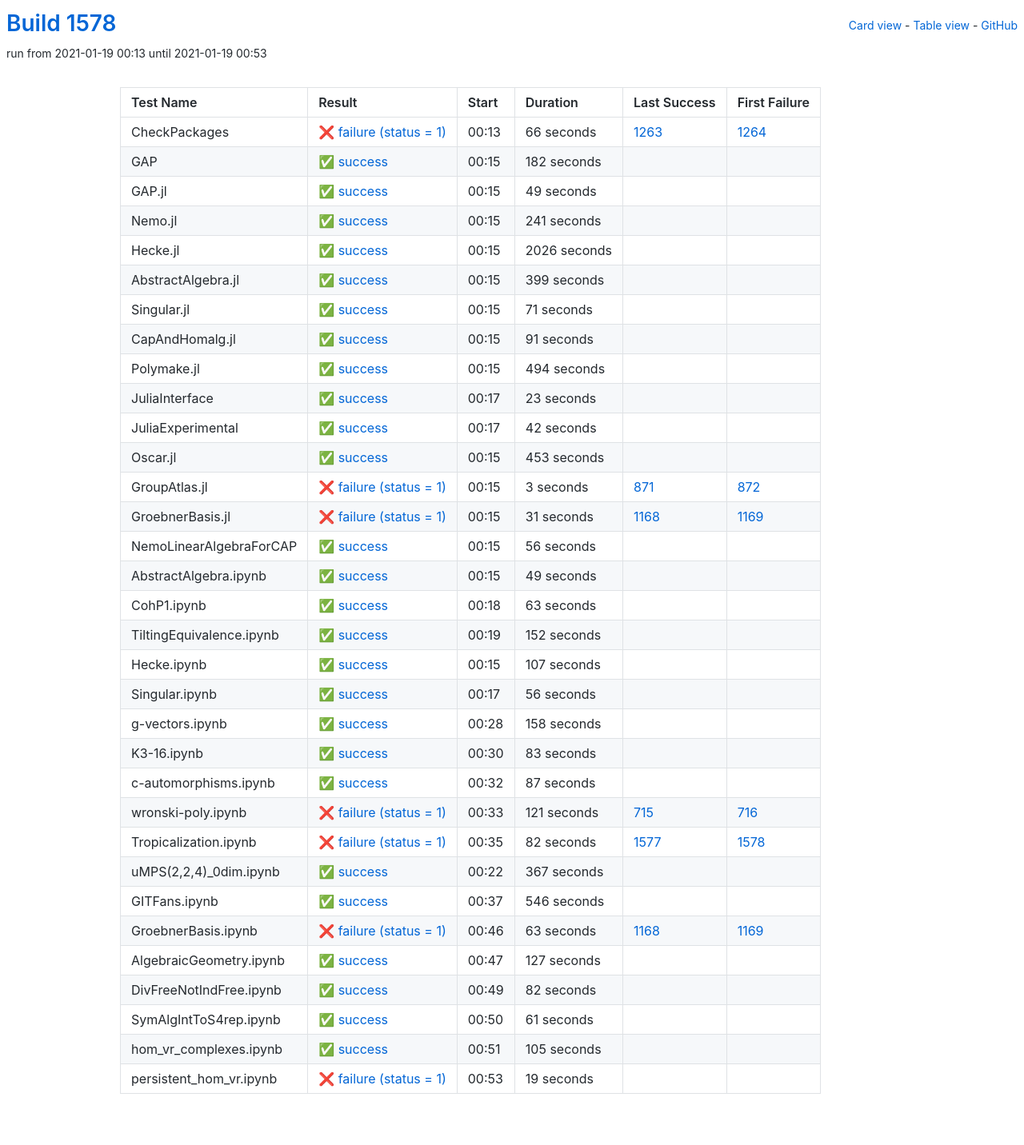
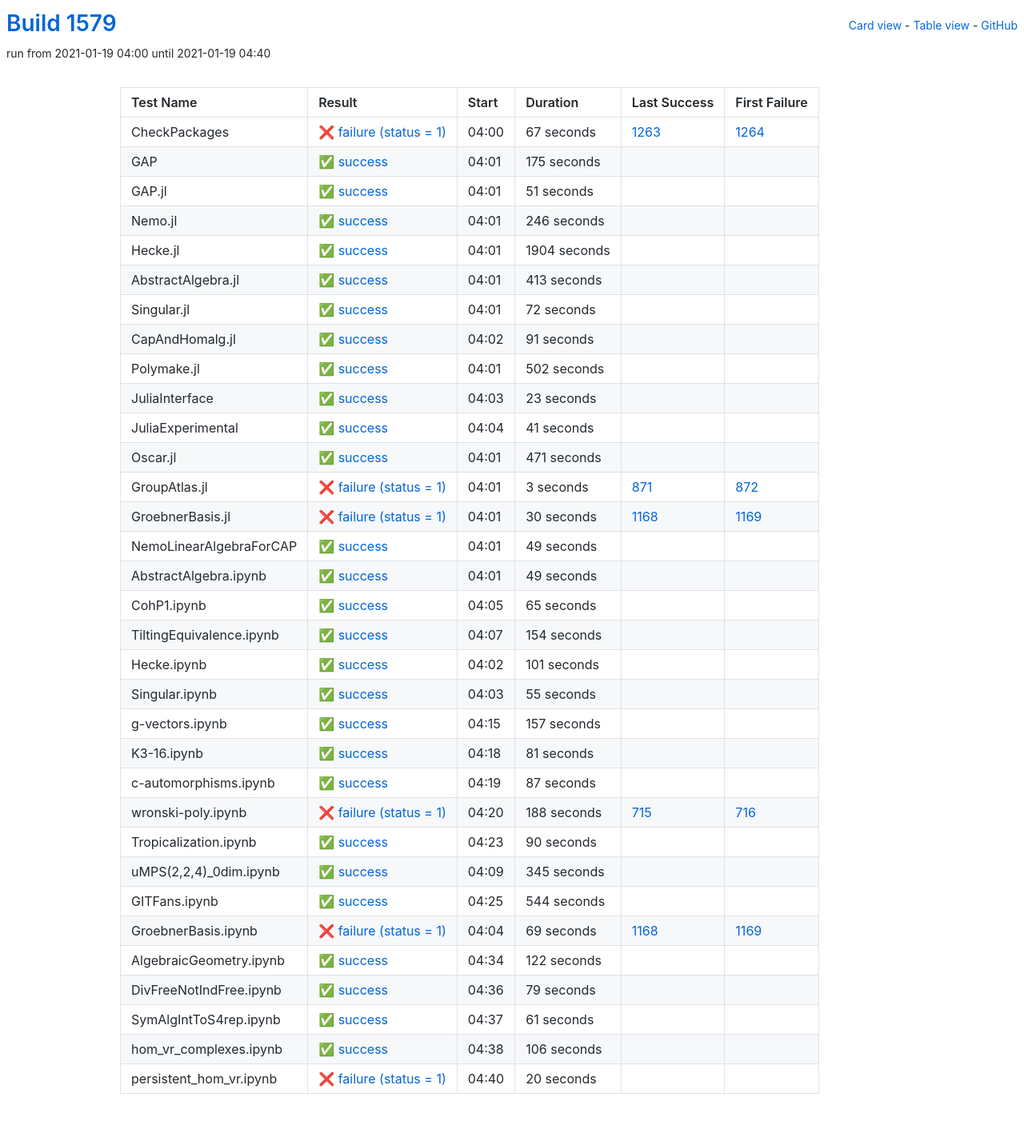
Before and after one commit to oscar-system/oscar-ci-status-stable, a Jekyll site: the page built from table.html, in a window 1280 px wide. Shown: the whole page at 80% size. Built offline with Jekyll 4.4.1, drawn with Linux system fonts in a browser that asks for light colours.

Commit message:
Build #1579

```diff
--- a/_data/ci.yml
+++ b/_data/ci.yml
@@ -1,6 +1,6 @@
 ---
-build: 1578
-build_url: https://oscarci.mathematik.uni-kl.de/job/oscar-stable/1578/
+build: 1579
+build_url: https://oscarci.mathematik.uni-kl.de/job/oscar-stable/1579/
 job: oscar-stable
 organization: oscar-system
 repo: oscar-ci-status-stable
@@ -8,92 +8,92 @@ repourl: https://github.com/oscar-system/oscar-ci-status-stable
 tests:
 - name: CheckPackages
   id: checkpackages
-  log: https://oscarci.mathematik.uni-kl.de/job/oscar-stable/1578/artifact/logs/build-1578/CheckPackages.log
-  start: 2021-01-19 00:13
+  log: https://oscarci.mathematik.uni-kl.de/job/oscar-stable/1579/artifact/logs/build-1579/CheckPackages.log
+  start: 2021-01-19 04:00
   success: false
   exitcode: 1
   status: failure
-  duration: 66
+  duration: 67
   last_success: 1263
   last_success_url: https://oscarci.mathematik.uni-kl.de/job/oscar-stable/1263/
   first_failure: 1264
   first_failure_url: https://oscarci.mathematik.uni-kl.de/job/oscar-stable/1264/
 - name: GAP
   id: gap
-  log: https://oscarci.mathematik.uni-kl.de/job/oscar-stable/1578/artifact/logs/build-1578/GAP.log
-  start: 2021-01-19 00:15
+  log: https://oscarci.mathematik.uni-kl.de/job/oscar-stable/1579/artifact/logs/build-1579/GAP.log
+  start: 2021-01-19 04:01
   success: true
   exitcode: 0
   status: success
-  duration: 182
+  duration: 175
   last_success: false
   last_success_url:
   first_failure: false
   first_failure_url:
 - name: GAP.jl
   id: gap-jl
-  log: https://oscarci.mathematik.uni-kl.de/job/oscar-stable/1578/artifact/logs/build-1578/GAP.jl.log
-  start: 2021-01-19 00:15
+  log: https://oscarci.mathematik.uni-kl.de/job/oscar-stable/1579/artifact/logs/build-1579/GAP.jl.log
+  start: 2021-01-19 04:01
   success: true
   exitcode: 0
   status: success
-  duration: 49
+  duration: 51
   last_success: false
   last_success_url:
   first_failure: false
   first_failure_url:
 - name: Nemo.jl
   id: nemo-jl
-  log: https://oscarci.mathematik.uni-kl.de/job/oscar-stable/1578/artifact/logs/build-1578/Nemo.jl.log
-  start: 2021-01-19 00:15
+  log: https://oscarci.mathematik.uni-kl.de/job/oscar-stable/1579/artifact/logs/build-1579/Nemo.jl.log
+  start: 2021-01-19 04:01
   success: true
   exitcode: 0
   status: success
-  duration: 241
+  duration: 246
   last_success: false
   last_success_url:
   first_failure: false
   first_failure_url:
 - name: Hecke.jl
   id: hecke-jl
-  log: https://oscarci.mathematik.uni-kl.de/job/oscar-stable/1578/artifact/logs/build-1578/Hecke.jl.log
-  start: 2021-01-19 00:15
+  log: https://oscarci.mathematik.uni-kl.de/job/oscar-stable/1579/artifact/logs/build-1579/Hecke.jl.log
+  start: 2021-01-19 04:01
   success: true
   exitcode: 0
   status: success
-  duration: 2026
+  duration: 1904
   last_success: false
   last_success_url:
   first_failure: false
   first_failure_url:
 - name: AbstractAlgebra.jl
   id: abstractalgebra-jl
-  log: https://oscarci.mathematik.uni-kl.de/job/oscar-stable/1578/artifact/logs/build-1578/AbstractAlgebra.jl.log
-  start: 2021-01-19 00:15
+  log: https://oscarci.mathematik.uni-kl.de/job/oscar-stable/1579/artifact/logs/build-1579/AbstractAlgebra.jl.log
+  start: 2021-01-19 04:01
   success: true
   exitcode: 0
   status: success
-  duration: 399
+  duration: 413
   last_success: false
   last_success_url:
   first_failure: false
   first_failure_url:
 - name: Singular.jl
   id: singular-jl
-  log: https://oscarci.mathematik.uni-kl.de/job/oscar-stable/1578/artifact/logs/build-1578/Singular.jl.log
-  start: 2021-01-19 00:15
+  log: https://oscarci.mathematik.uni-kl.de/job/oscar-stable/1579/artifact/logs/build-1579/Singular.jl.log
+  start: 2021-01-19 04:01
   success: true
   exitcode: 0
   status: success
-  duration: 71
+  duration: 72
   last_success: false
   last_success_url:
   first_failure: false
   first_failure_url:
 - name: CapAndHomalg.jl
   id: capandhomalg-jl
-  log: https://oscarci.mathematik.uni-kl.de/job/oscar-stable/1578/artifact/logs/build-1578/CapAndHomalg.jl.log
-  start: 2021-01-19 00:15
+  log: https://oscarci.mathematik.uni-kl.de/job/oscar-stable/1579/artifact/logs/build-1579/CapAndHomalg.jl.log
+  start: 2021-01-19 04:02
   success: true
   exitcode: 0
   status: success
@@ -104,20 +104,20 @@ tests:
   first_failure_url:
 - name: Polymake.jl
   id: polymake-jl
-  log: https://oscarci.mathematik.uni-kl.de/job/oscar-stable/1578/artifact/logs/build-1578/Polymake.jl.log
-  start: 2021-01-19 00:15
+  log: https://oscarci.mathematik.uni-kl.de/job/oscar-stable/1579/artifact/logs/build-1579/Polymake.jl.log
+  start: 2021-01-19 04:01
   success: true
   exitcode: 0
   status: success
-  duration: 494
+  duration: 502
   last_success: false
   last_success_url:
   first_failure: false
   first_failure_url:
 - name: JuliaInterface
   id: juliainterface
-  log: https://oscarci.mathematik.uni-kl.de/job/oscar-stable/1578/artifact/logs/build-1578/JuliaInterface.log
-  start: 2021-01-19 00:17
+  log: https://oscarci.mathematik.uni-kl.de/job/oscar-stable/1579/artifact/logs/build-1579/JuliaInterface.log
+  start: 2021-01-19 04:03
   success: true
   exitcode: 0
   status: success
@@ -128,32 +128,32 @@ tests:
   first_failure_url:
 - name: JuliaExperimental
   id: juliaexperimental
-  log: https://oscarci.mathematik.uni-kl.de/job/oscar-stable/1578/artifact/logs/build-1578/JuliaExperimental.log
-  start: 2021-01-19 00:17
+  log: https://oscarci.mathematik.uni-kl.de/job/oscar-stable/1579/artifact/logs/build-1579/JuliaExperimental.log
+  start: 2021-01-19 04:04
   success: true
   exitcode: 0
   status: success
-  duration: 42
+  duration: 41
   last_success: false
   last_success_url:
   first_failure: false
   first_failure_url:
 - name: Oscar.jl
   id: oscar-jl
-  log: https://oscarci.mathematik.uni-kl.de/job/oscar-stable/1578/artifact/logs/build-1578/Oscar.jl.log
-  start: 2021-01-19 00:15
+  log: https://oscarci.mathematik.uni-kl.de/job/oscar-stable/1579/artifact/logs/build-1579/Oscar.jl.log
+  start: 2021-01-19 04:01
   success: true
   exitcode: 0
   status: success
-  duration: 453
+  duration: 471
   last_success: false
   last_success_url:
   first_failure: false
   first_failure_url:
 - name: GroupAtlas.jl
   id: groupatlas-jl
-  log: https://oscarci.mathematik.uni-kl.de/job/oscar-stable/1578/artifact/logs/build-1578/GroupAtlas.jl.log
-  start: 2021-01-19 00:15
+  log: https://oscarci.mathematik.uni-kl.de/job/oscar-stable/1579/artifact/logs/build-1579/GroupAtlas.jl.log
+  start: 2021-01-19 04:01
   success: false
   exitcode: 1
   status: failure
@@ -164,32 +164,32 @@ tests:
   first_failure_url: https://oscarci.mathematik.uni-kl.de/job/oscar-stable/872/
 - name: GroebnerBasis.jl
   id: groebnerbasis-jl
-  log: https://oscarci.mathematik.uni-kl.de/job/oscar-stable/1578/artifact/logs/build-1578/GroebnerBasis.jl.log
-  start: 2021-01-19 00:15
+  log: https://oscarci.mathematik.uni-kl.de/job/oscar-stable/1579/artifact/logs/build-1579/GroebnerBasis.jl.log
+  start: 2021-01-19 04:01
   success: false
   exitcode: 1
   status: failure
-  duration: 31
+  duration: 30
   last_success: 1168
   last_success_url: https://oscarci.mathematik.uni-kl.de/job/oscar-stable/1168/
   first_failure: 1169
   first_failure_url: https://oscarci.mathematik.uni-kl.de/job/oscar-stable/1169/
 - name: NemoLinearAlgebraForCAP
   id: nemolinearalgebraforcap
-  log: https://oscarci.mathematik.uni-kl.de/job/oscar-stable/1578/artifact/logs/build-1578/NemoLinearAlgebraForCAP.log
-  start: 2021-01-19 00:15
+  log: https://oscarci.mathematik.uni-kl.de/job/oscar-stable/1579/artifact/logs/build-1579/NemoLinearAlgebraForCAP.log
+  start: 2021-01-19 04:01
   success: true
   exitcode: 0
   status: success
-  duration: 56
+  duration: 49
   last_success: false
   last_success_url:
   first_failure: false
   first_failure_url:
 - name: AbstractAlgebra.ipynb
   id: abstractalgebra-ipynb
-  log: https://oscarci.mathematik.uni-kl.de/job/oscar-stable/1578/artifact/logs/build-1578/AbstractAlgebra.ipynb.log
-  start: 2021-01-19 00:15
+  log: https://oscarci.mathematik.uni-kl.de/job/oscar-stable/1579/artifact/logs/build-1579/AbstractAlgebra.ipynb.log
+  start: 2021-01-19 04:01
   success: true
   exitcode: 0
   status: success
@@ -200,80 +200,80 @@ tests:
   first_failure_url:
 - name: CohP1.ipynb
   id: cohp1-ipynb
-  log: https://oscarci.mathematik.uni-kl.de/job/oscar-stable/1578/artifact/logs/build-1578/CohP1.ipynb.log
-  start: 2021-01-19 00:18
+  log: https://oscarci.mathematik.uni-kl.de/job/oscar-stable/1579/artifact/logs/build-1579/CohP1.ipynb.log
+  start: 2021-01-19 04:05
   success: true
   exitcode: 0
   status: success
-  duration: 63
+  duration: 65
   last_success: false
   last_success_url:
   first_failure: false
   first_failure_url:
 - name: TiltingEquivalence.ipynb
   id: tiltingequivalence-ipynb
-  log: https://oscarci.mathematik.uni-kl.de/job/oscar-stable/1578/artifact/logs/build-1578/TiltingEquivalence.ipynb.log
-  start: 2021-01-19 00:19
+  log: https://oscarci.mathematik.uni-kl.de/job/oscar-stable/1579/artifact/logs/build-1579/TiltingEquivalence.ipynb.log
+  start: 2021-01-19 04:07
   success: true
   exitcode: 0
   status: success
-  duration: 152
+  duration: 154
   last_success: false
   last_success_url:
   first_failure: false
   first_failure_url:
 - name: Hecke.ipynb
   id: hecke-ipynb
-  log: https://oscarci.mathematik.uni-kl.de/job/oscar-stable/1578/artifact/logs/build-1578/Hecke.ipynb.log
-  start: 2021-01-19 00:15
+  log: https://oscarci.mathematik.uni-kl.de/job/oscar-stable/1579/artifact/logs/build-1579/Hecke.ipynb.log
+  start: 2021-01-19 04:02
   success: true
   exitcode: 0
   status: success
-  duration: 107
+  duration: 101
   last_success: false
   last_success_url:
   first_failure: false
   first_failure_url:
 - name: Singular.ipynb
   id: singular-ipynb
-  log: https://oscarci.mathematik.uni-kl.de/job/oscar-stable/1578/artifact/logs/build-1578/Singular.ipynb.log
-  start: 2021-01-19 00:17
+  log: https://oscarci.mathematik.uni-kl.de/job/oscar-stable/1579/artifact/logs/build-1579/Singular.ipynb.log
+  start: 2021-01-19 04:03
   success: true
   exitcode: 0
   status: success
-  duration: 56
+  duration: 55
   last_success: false
   last_success_url:
   first_failure: false
   first_failure_url:
 - name: g-vectors.ipynb
   id: g-vectors-ipynb
-  log: https://oscarci.mathematik.uni-kl.de/job/oscar-stable/1578/artifact/logs/build-1578/g-vectors.ipynb.log
-  start: 2021-01-19 00:28
+  log: https://oscarci.mathematik.uni-kl.de/job/oscar-stable/1579/artifact/logs/build-1579/g-vectors.ipynb.log
+  start: 2021-01-19 04:15
   success: true
   exitcode: 0
   status: success
-  duration: 158
+  duration: 157
   last_success: false
   last_success_url:
   first_failure: false
   first_failure_url:
 - name: K3-16.ipynb
   id: k3-16-ipynb
-  log: https://oscarci.mathematik.uni-kl.de/job/oscar-stable/1578/artifact/logs/build-1578/K3-16.ipynb.log
-  start: 2021-01-19 00:30
+  log: https://oscarci.mathematik.uni-kl.de/job/oscar-stable/1579/artifact/logs/build-1579/K3-16.ipynb.log
+  start: 2021-01-19 04:18
   success: true
   exitcode: 0
   status: success
-  duration: 83
+  duration: 81
   last_success: false
   last_success_url:
   first_failure: false
   first_failure_url:
 - name: c-automorphisms.ipynb
   id: c-automorphisms-ipynb
-  log: https://oscarci.mathematik.uni-kl.de/job/oscar-stable/1578/artifact/logs/build-1578/c-automorphisms.ipynb.log
-  start: 2021-01-19 00:32
+  log: https://oscarci.mathematik.uni-kl.de/job/oscar-stable/1579/artifact/logs/build-1579/c-automorphisms.ipynb.log
+  start: 2021-01-19 04:19
   success: true
   exitcode: 0
   status: success
@@ -284,92 +284,92 @@ tests:
   first_failure_url:
 - name: wronski-poly.ipynb
   id: wronski-poly-ipynb
-  log: https://oscarci.mathematik.uni-kl.de/job/oscar-stable/1578/artifact/logs/build-1578/wronski-poly.ipynb.log
-  start: 2021-01-19 00:33
+  log: https://oscarci.mathematik.uni-kl.de/job/oscar-stable/1579/artifact/logs/build-1579/wronski-poly.ipynb.log
+  start: 2021-01-19 04:20
   success: false
   exitcode: 1
   status: failure
-  duration: 121
+  duration: 188
   last_success: 715
   last_success_url: https://oscarci.mathematik.uni-kl.de/job/oscar-stable/715/
   first_failure: 716
   first_failure_url: https://oscarci.mathematik.uni-kl.de/job/oscar-stable/716/
 - name: Tropicalization.ipynb
   id: tropicalization-ipynb
-  log: https://oscarci.mathematik.uni-kl.de/job/oscar-stable/1578/artifact/logs/build-1578/Tropicalization.ipynb.log
-  start: 2021-01-19 00:35
-  success: false
-  exitcode: 1
-  status: failure
-  duration: 82
-  last_success: 1577
-  last_success_url: https://oscarci.mathematik.uni-kl.de/job/oscar-stable/1577/
-  first_failure: 1578
-  first_failure_url: https://oscarci.mathematik.uni-kl.de/job/oscar-stable/1578/
-- name: uMPS(2,2,4)_0dim.ipynb
-  id: umps-2-2-4-0dim-ipynb
-  log: https://oscarci.mathematik.uni-kl.de/job/oscar-stable/1578/artifact/logs/build-1578/uMPS-2-2-4-_0dim.ipynb.log
-  start: 2021-01-19 00:22
+  log: https://oscarci.mathematik.uni-kl.de/job/oscar-stable/1579/artifact/logs/build-1579/Tropicalization.ipynb.log
+  start: 2021-01-19 04:23
   success: true
   exitcode: 0
   status: success
-  duration: 367
+  duration: 90
+  last_success: false
+  last_success_url:
+  first_failure: false
+  first_failure_url:
+- name: uMPS(2,2,4)_0dim.ipynb
+  id: umps-2-2-4-0dim-ipynb
+  log: https://oscarci.mathematik.uni-kl.de/job/oscar-stable/1579/artifact/logs/build-1579/uMPS-2-2-4-_0dim.ipynb.log
+  start: 2021-01-19 04:09
+  success: true
+  exitcode: 0
+  status: success
+  duration: 345
   last_success: false
   last_success_url:
   first_failure: false
   first_failure_url:
 - name: GITFans.ipynb
   id: gitfans-ipynb
-  log: https://oscarci.mathematik.uni-kl.de/job/oscar-stable/1578/artifact/logs/build-1578/GITFans.ipynb.log
-  start: 2021-01-19 00:37
+  log: https://oscarci.mathematik.uni-kl.de/job/oscar-stable/1579/artifact/logs/build-1579/GITFans.ipynb.log
+  start: 2021-01-19 04:25
   success: true
   exitcode: 0
   status: success
-  duration: 546
+  duration: 544
   last_success: false
   last_success_url:
   first_failure: false
   first_failure_url:
 - name: GroebnerBasis.ipynb
   id: groebnerbasis-ipynb
-  log: https://oscarci.mathematik.uni-kl.de/job/oscar-stable/1578/artifact/logs/build-1578/GroebnerBasis.ipynb.log
-  start: 2021-01-19 00:46
+  log: https://oscarci.mathematik.uni-kl.de/job/oscar-stable/1579/artifact/logs/build-1579/GroebnerBasis.ipynb.log
+  start: 2021-01-19 04:04
   success: false
   exitcode: 1
   status: failure
-  duration: 63
+  duration: 69
   last_success: 1168
   last_success_url: https://oscarci.mathematik.uni-kl.de/job/oscar-stable/1168/
   first_failure: 1169
   first_failure_url: https://oscarci.mathematik.uni-kl.de/job/oscar-stable/1169/
 - name: AlgebraicGeometry.ipynb
   id: algebraicgeometry-ipynb
-  log: https://oscarci.mathematik.uni-kl.de/job/oscar-stable/1578/artifact/logs/build-1578/AlgebraicGeometry.ipynb.log
-  start: 2021-01-19 00:47
+  log: https://oscarci.mathematik.uni-kl.de/job/oscar-stable/1579/artifact/logs/build-1579/AlgebraicGeometry.ipynb.log
+  start: 2021-01-19 04:34
   success: true
   exitcode: 0
   status: success
-  duration: 127
+  duration: 122
   last_success: false
   last_success_url:
   first_failure: false
   first_failure_url:
 - name: DivFreeNotIndFree.ipynb
   id: divfreenotindfree-ipynb
-  log: https://oscarci.mathematik.uni-kl.de/job/oscar-stable/1578/artifact/logs/build-1578/DivFreeNotIndFree.ipynb.log
-  start: 2021-01-19 00:49
+  log: https://oscarci.mathematik.uni-kl.de/job/oscar-stable/1579/artifact/logs/build-1579/DivFreeNotIndFree.ipynb.log
+  start: 2021-01-19 04:36
   success: true
   exitcode: 0
   status: success
-  duration: 82
+  duration: 79
   last_success: false
   last_success_url:
   first_failure: false
   first_failure_url:
 - name: SymAlgIntToS4rep.ipynb
   id: symalginttos4rep-ipynb
-  log: https://oscarci.mathematik.uni-kl.de/job/oscar-stable/1578/artifact/logs/build-1578/SymAlgIntToS4rep.ipynb.log
-  start: 2021-01-19 00:50
+  log: https://oscarci.mathematik.uni-kl.de/job/oscar-stable/1579/artifact/logs/build-1579/SymAlgIntToS4rep.ipynb.log
+  start: 2021-01-19 04:37
   success: true
   exitcode: 0
   status: success
@@ -380,24 +380,24 @@ tests:
   first_failure_url:
 - name: hom_vr_complexes.ipynb
   id: hom-vr-complexes-ipynb
-  log: https://oscarci.mathematik.uni-kl.de/job/oscar-stable/1578/artifact/logs/build-1578/hom_vr_complexes.ipynb.log
-  start: 2021-01-19 00:51
+  log: https://oscarci.mathematik.uni-kl.de/job/oscar-stable/1579/artifact/logs/build-1579/hom_vr_complexes.ipynb.log
+  start: 2021-01-19 04:38
   success: true
   exitcode: 0
   status: success
-  duration: 105
+  duration: 106
   last_success: false
   last_success_url:
   first_failure: false
   first_failure_url:
 - name: persistent_hom_vr.ipynb
   id: persistent-hom-vr-ipynb
-  log: https://oscarci.mathematik.uni-kl.de/job/oscar-stable/1578/artifact/logs/build-1578/persistent_hom_vr.ipynb.log
-  start: 2021-01-19 00:53
+  log: https://oscarci.mathematik.uni-kl.de/job/oscar-stable/1579/artifact/logs/build-1579/persistent_hom_vr.ipynb.log
+  start: 2021-01-19 04:40
   success: false
   exitcode: 1
   status: failure
-  duration: 19
+  duration: 20
   last_success: false
   last_success_url:
   first_failure: false
```
Also changed, not shown: README.md.
